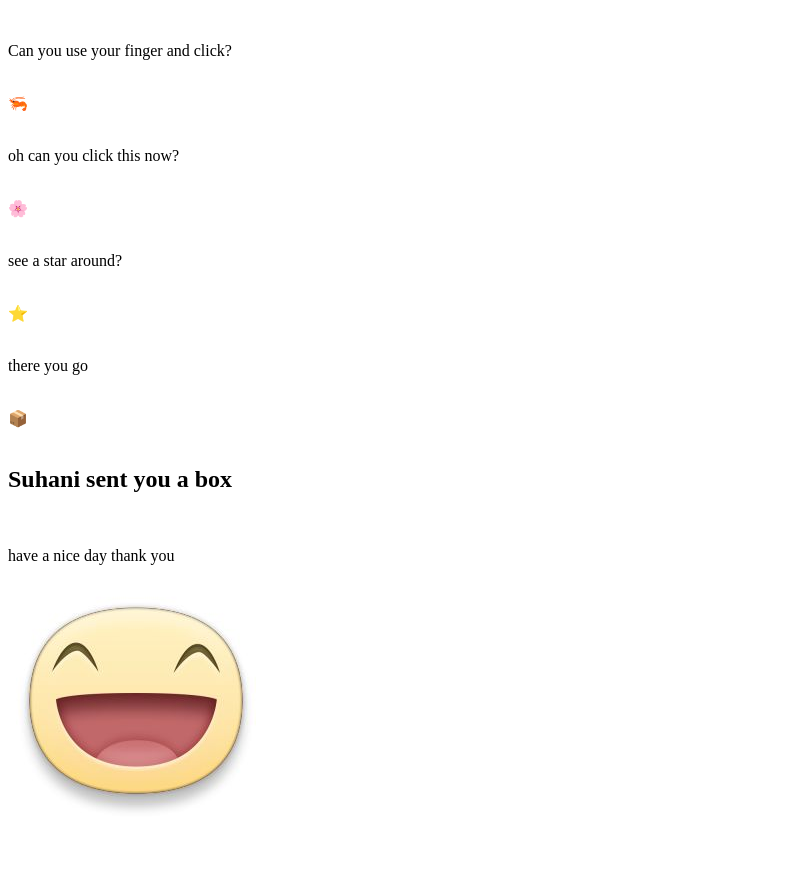
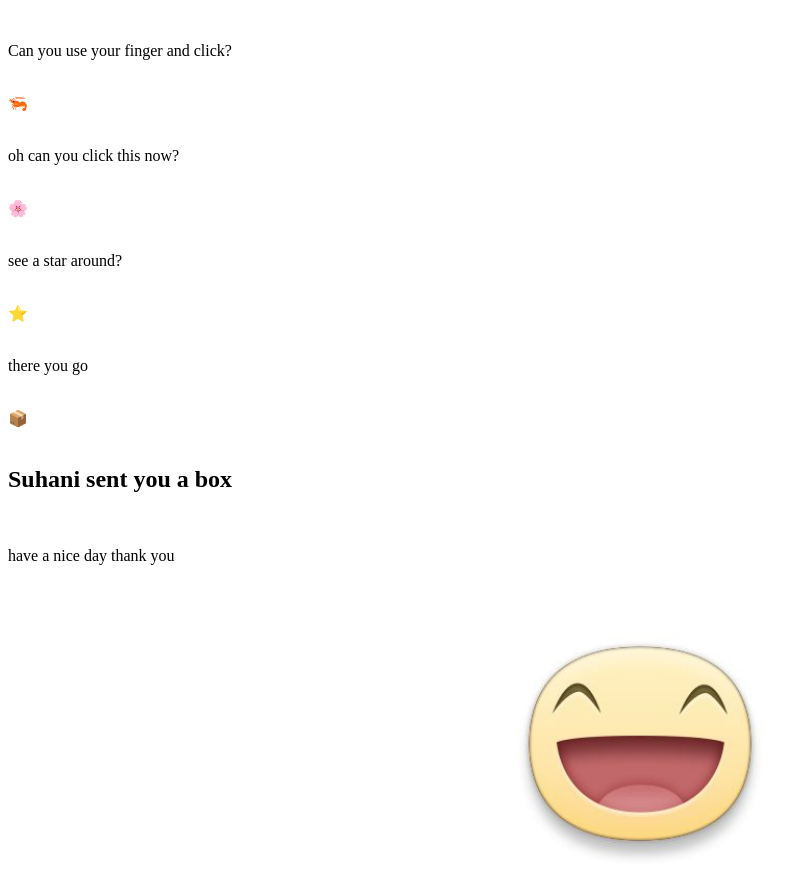
Before and after one commit to suhanisingha008-create/hani.github.io, a plain HTML site: page index.html in a window 1280 px wide. Shown: the whole page, without its empty margins (0-812 px from the left). Before the commit the page ends 833 px from the top, so only its background shows below. Drawn offline with Linux system fonts and the light colour scheme.

Commit message:
Update index.html

```diff
--- a/index.html
+++ b/index.html
@@ -16,6 +16,14 @@ body {
   justify-content: center;
   align-items: center;
   height: 100vh;
+}
+img {
+  width: 250px;
+  margin-top: 20px;
+  border-radius: 10px;
+  display: block;
+  margin-left: auto;
+  margin-right: auto;
 }
 
 .screen {
```
